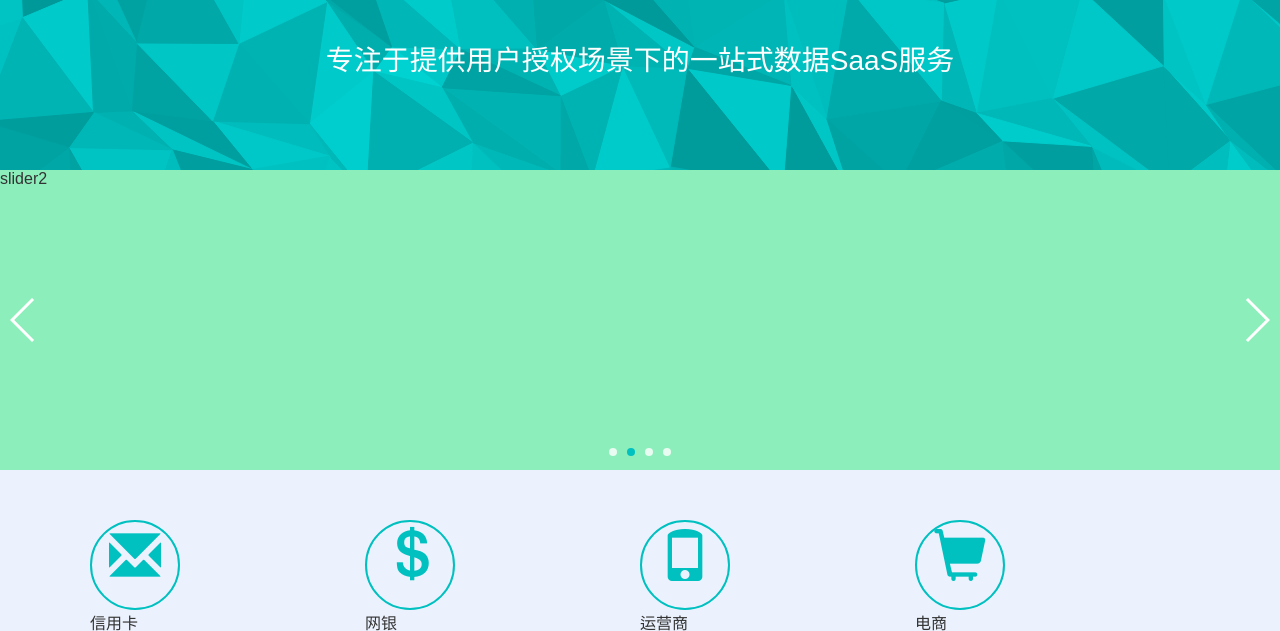
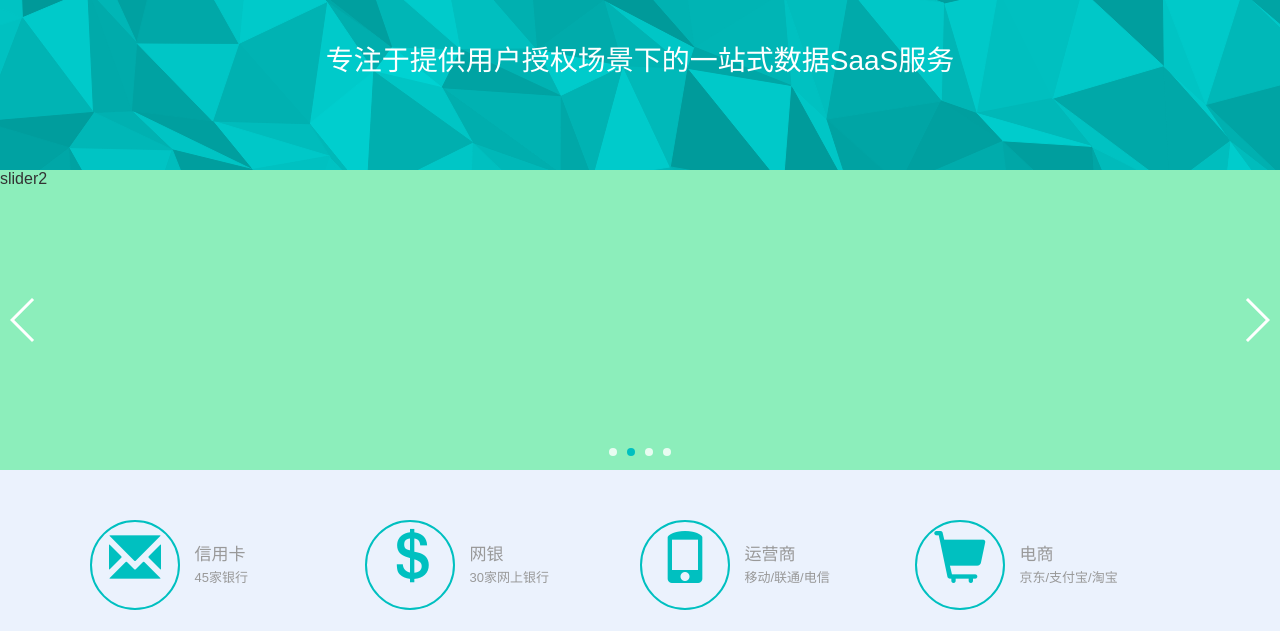
Before and after one commit to dtworkroom/dSpider-website, a website: page src/index.html in a window 1280 px wide. Shown: the part 130-761 px from the top of the page. Drawn offline with nearby package versions, Linux system fonts and the light colour scheme.

Commit message:
Merge branch 'master' of https://github.com/dtworkroom/dSpider-website
# Conflicts:
#	src/assets/css/style.css

```diff
--- a/src/assets/css/style.css
+++ b/src/assets/css/style.css
@@ -38,11 +38,11 @@ body {  -webkit-overflow-scrolling: touch;  overflow-scrolling: touch;-webkit-ta
 /*-----------产品样式---------*/
 .introduce{width: 90%;margin: 0 auto;max-width: 1100px;}
 .introduce li{width: 25%;float: left;margin-top: 50px;min-width: 223px;}
-<<<<<<< HEAD
+
 .glyphicon{margin-top: -10px;line-height: 90px;}
-=======
+
 .glyphicon{margin-top: -10px;    line-height: 90px;}
->>>>>>> 48f3e02d3b4b8d0b562caf74948f9ad0d0c4d5bd
+
 .p1{display: inline-block;margin-left: 10px;font-size: 17px;color: #999;}
 .p2{font-size: 13px;display: block;line-height: 26px;}
 .circle{color: #00c0c0;border:#00c0c0 2px solid; border-radius: 100%;display: inline-block;width: 90px;height: 90px;text-align: center;font-size: 52px;}
```
